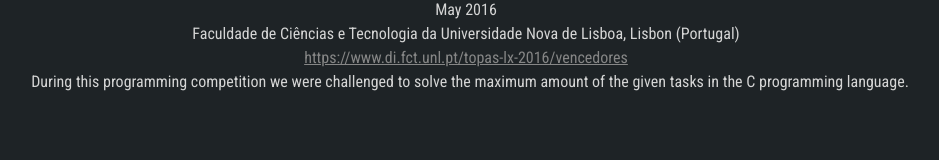
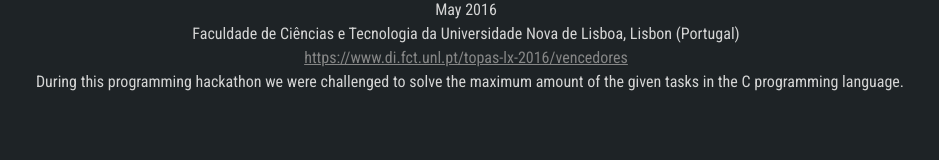
Before and after one commit to AfonsoTaborda/my-web-cv, a React (Create React App) app: page / in a window 1280 px wide. Shown: the part 1849-2009 px from the top of the page, without its empty margins (174-1113 px from the left). Built offline with nearby package versions, Linux system fonts and the light colour scheme; no server answers.

Commit message:
Updated the `awards` description

```diff
--- a/src/Components/Awards/awards.ts
+++ b/src/Components/Awards/awards.ts
@@ -11,6 +11,6 @@
         link: "https://www.di.fct.unl.pt/topas-lx-2016/vencedores",
         date: "May 2016",
         location: "Faculdade de Ciências e Tecnologia da Universidade Nova de Lisboa, Lisbon (Portugal)",
-        description: "During this programming competition we were challenged to solve the maximum amount of the given tasks in the C programming language."
+        description: "During this programming hackathon we were challenged to solve the maximum amount of the given tasks in the C programming language."
     },
 ]
```
